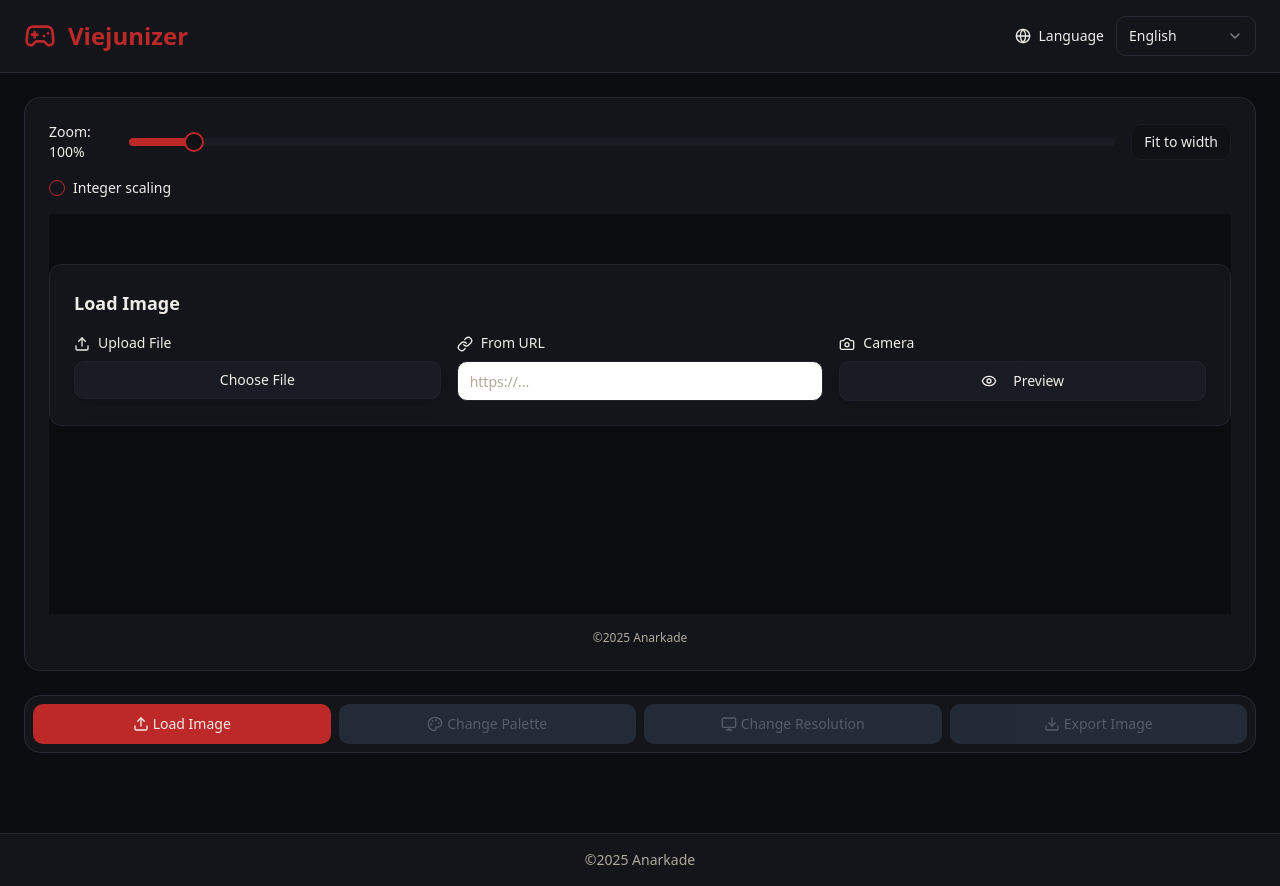
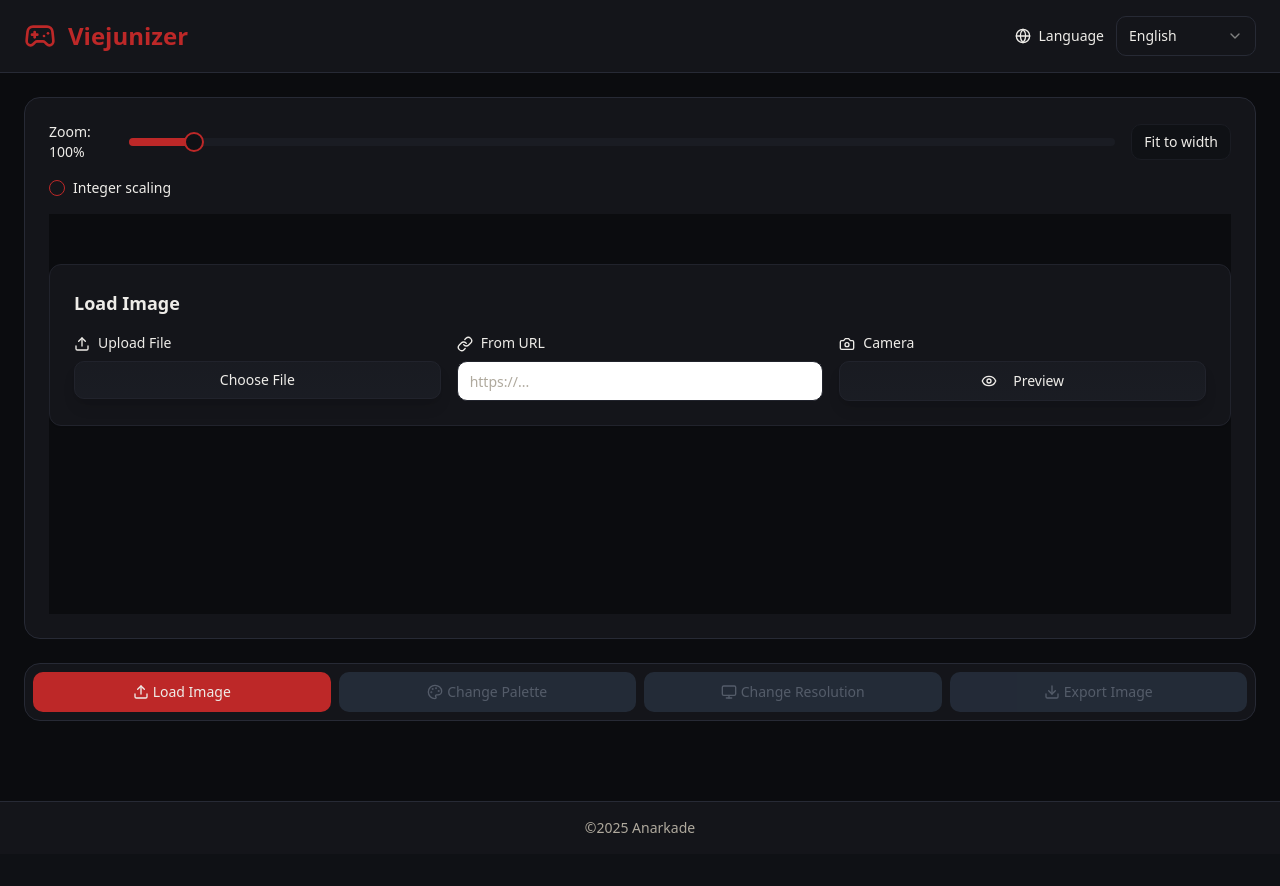
Before and after one commit to Anarkade/deliaxe-paint, a React (Vite) app: page / in a window 1280 px wide. After the commit the page ends 854 px from the top, so only its background shows below. Built offline with nearby package versions, Linux system fonts and the light colour scheme.

Commit message:
Remove duplicate copyright message

```diff
--- a/src/components/ImagePreview.tsx
+++ b/src/components/ImagePreview.tsx
@@ -841,10 +841,6 @@ export const ImagePreview = ({ originalImage, processedImageData, onDownload, on
         </div>
       )}
 
-      {/* Copyright footer */}
-      <div className="text-center mt-8 text-xs text-muted-foreground">
-        ©2025 Anarkade
-      </div>
     </div>
   );
 };
```
